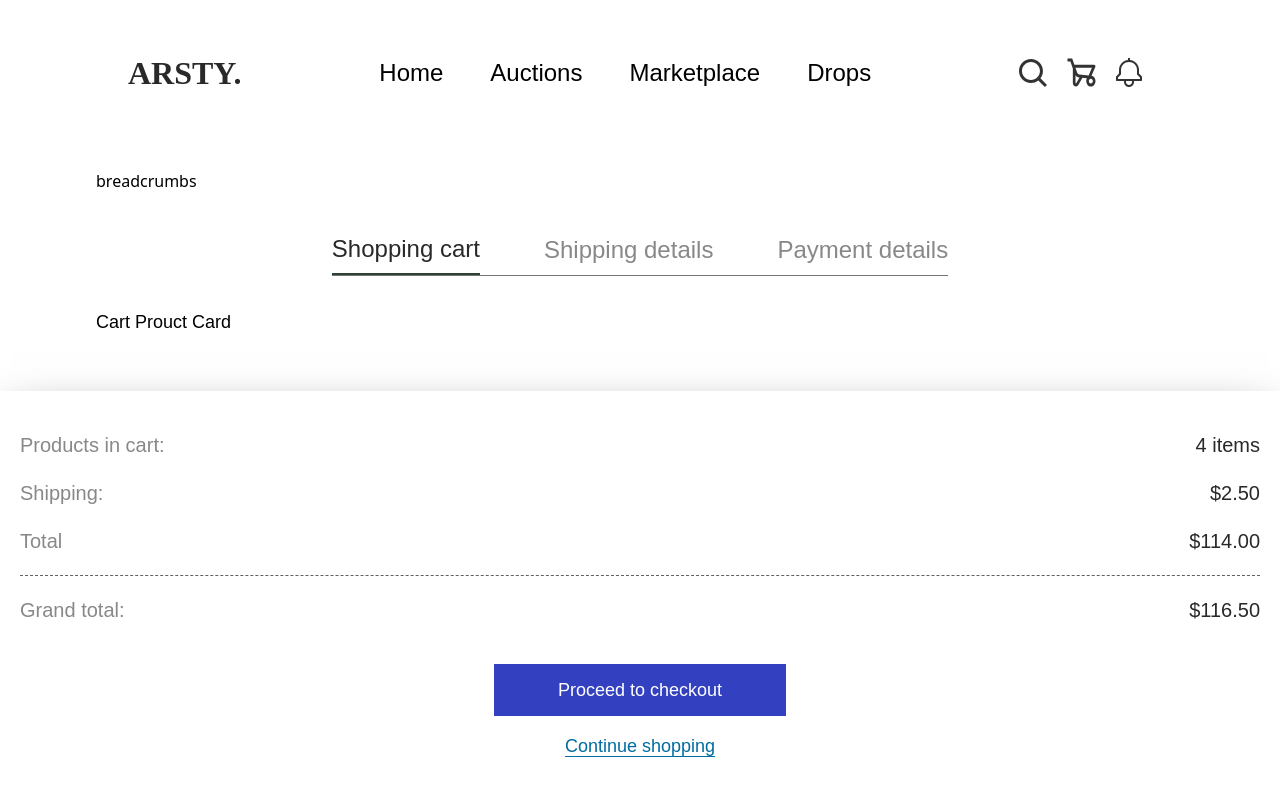
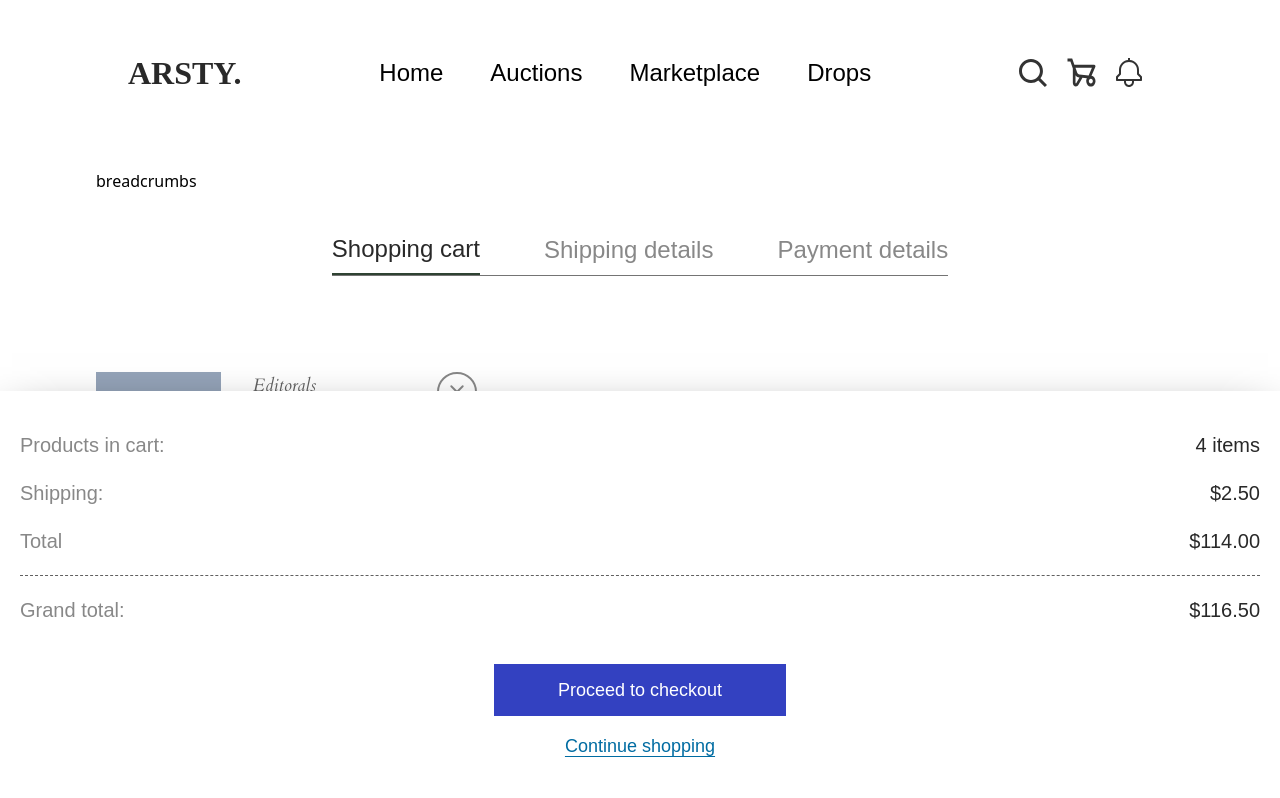
Before and after one commit to eniiku/Artsy, a React (Vite) app: page /marketplace/cart in a window 1280 px wide. Shown: the top 798 px of the page. Built offline with nearby package versions, Linux system fonts and the light colour scheme; a web font is replaced by a local one.

Commit message:
feat(Marketplace): create products card comp for shop

```diff
--- a/index.html
+++ b/index.html
@@ -21,6 +21,10 @@
       href="https://fonts.googleapis.com/css2?family=Baskervville&family=Poppins:wght@300;400&family=Bellefair&family=Rubik:wght@500&family=STIX+Two+Text:wght@700&display=swap"
       rel="stylesheet"
     />
+    <link
+      href="https://fonts.googleapis.com/css2?family=Cardo:ital,wght@0,700;1,400&family=Inter:wght@500&display=swap"
+      rel="stylesheet"
+    />
   </head>
 
   <body>
--- a/src/views/Marketplace/Shop/MarketCart/MarketCart.tsx
+++ b/src/views/Marketplace/Shop/MarketCart/MarketCart.tsx
@@ -1,3 +1,5 @@
+import ProductCard from '../components/ProductCard';
+
 const MarketCart = () => {
   return (
     <div className='font-satoshi text-lg relative'>
@@ -8,7 +10,13 @@ const MarketCart = () => {
       </div>
 
       {/* Cart List */}
-      <div>Cart Prouct Card</div>
+      <ul className='my-24'>
+        {[1, 2, 3, 4, 5].map((product) => (
+          <li key={product} className='my-14'>
+            <ProductCard />
+          </li>
+        ))}
+      </ul>
 
       {/* Cart Details */}
       <div className='fixed bg-white bottom-0 left-0 right-0 px-5 pb-10 pt-5 z-40 shadow-2xl shadow-black'>
--- /dev/null
+++ b/src/views/Marketplace/Shop/components/ProductCard.tsx
@@ -0,0 +1,42 @@
+import outlinedCloseIcon from '@/assets/icons/product/icon-close-outline.svg';
+
+const ProductCard = () => {
+  return (
+    <div className='flex gap-8'>
+      <div className='min-h-[125px] min-w-[125px] bg-slate-400'>
+        {/* image placeholder */}
+      </div>
+
+      <div className='font-satoshi flex flex-col justify-between'>
+        <h4 className='font-cardo italic text-light_gray_clr-700'>Editorals</h4>
+
+        <h1 className='font-bold text-[22px] text-dark_gray_clr-200'>
+          Philomena
+        </h1>
+
+        <div className='border-[0.5px] border-black rounded-full grid grid-cols-3'>
+          <button className='py-1 px-4 font-medium text-xl'>-</button>
+          <h3 className='border-x-[0.2px] border-black py-1 px-4 font-medium text-xl'>
+            1
+          </h3>
+          <button className='py-1 px-4 font-medium text-xl'>+</button>
+        </div>
+      </div>
+
+      <div className='flex flex-col justify-between items-center'>
+        <img
+          src={outlinedCloseIcon}
+          alt=' '
+          role='presentation'
+          className='w-10 h-10'
+        />
+
+        <h2 className='font-cardo font-bold text-2xl text-dark_gray_clr-300'>
+          $36.50
+        </h2>
+      </div>
+    </div>
+  );
+};
+
+export default ProductCard;
--- a/tailwind.config.cjs
+++ b/tailwind.config.cjs
@@ -11,6 +11,8 @@ module.exports = {
         rubik: ['Rubik', 'sans-serif'],
         stix: ['STIX Two Text', 'serif'],
         bellefair: ['Bellefair', 'serif'],
+        inter: ['Inter','sans-serif'],
+        cardo: ['Cardo, serif']
       },
       colors: {
         dark_gray_clr: {
```
